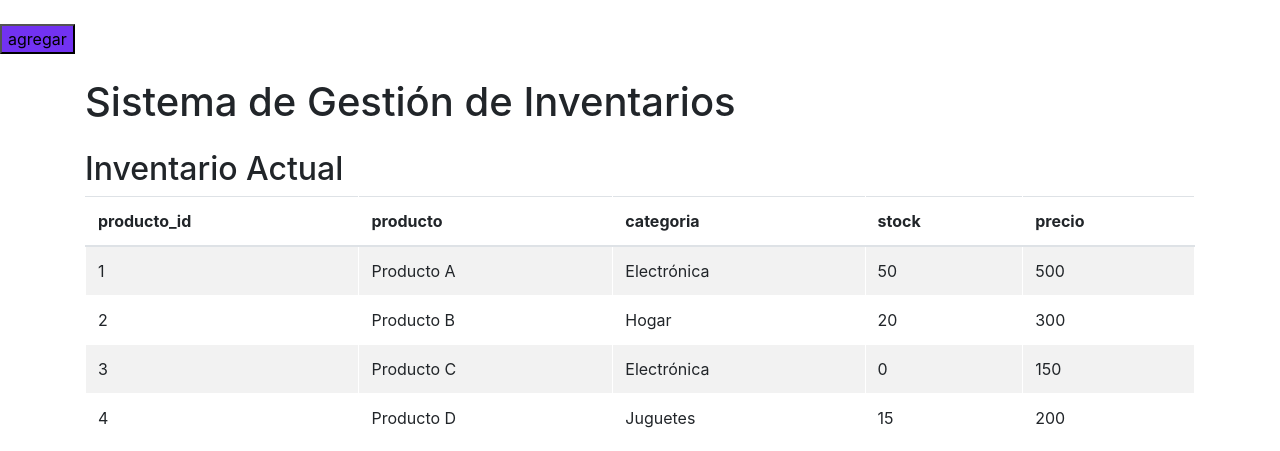
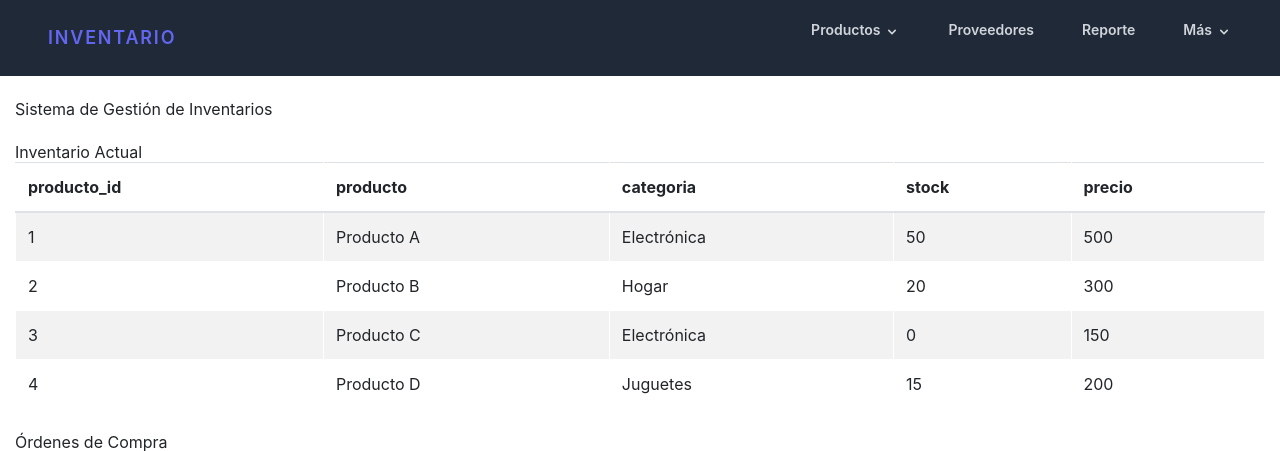
Before and after one commit to SofiaRuiz45/InventarioPro, a Flask app: page / in a window 1280 px wide. Shown: the top 451 px of the page. Run offline with Flask 3, Linux system fonts and the light colour scheme; some libraries are stand-ins or nearby versions.

Commit message:
agrego navbar

```diff
--- a/templates/index.html
+++ b/templates/index.html
@@ -8,10 +8,8 @@
     <link rel="stylesheet" href="{{ url_for('static', filename='styles.css') }}">
 
 </head>
+{% include 'navbar.html' %}
 <body>
-    <div class="mt-4">
-        <button class="maincolor">agregar</button>
-    </div>
     <div class="container">
         <h1 class="my-4">Sistema de Gestión de Inventarios</h1>
 
--- /dev/null
+++ b/templates/navbar.html
@@ -0,0 +1,94 @@
+<script src="https://cdn.jsdelivr.net/gh/alpinejs/alpine@v2.x.x/dist/alpine.min.js" defer></script>
+<script src="https://cdn.tailwindcss.com"></script>
+
+<div class="antialiased bg-gray-900">
+    <div class="w-full text-gray-300 bg-gray-800">
+        <div x-data="{ open: false }"
+            class="flex flex-col max-w-screen-xl px-4 mx-auto md:items-center md:justify-between md:flex-row md:px-6 lg:px-8">
+            <div class="flex flex-row items-center justify-between p-4">
+                <a href="#"
+                    class="text-lg font-semibold tracking-widest text-indigo-500 uppercase rounded-lg focus:outline-none focus:shadow-outline">Inventario</a>
+                <button class="rounded-lg md:hidden focus:outline-none focus:shadow-outline" @click="open = !open">
+                    <svg fill="currentColor" viewBox="0 0 20 20" class="w-6 h-6 text-gray-300">
+                        <path x-show="!open" fill-rule="evenodd"
+                            d="M3 5a1 1 0 011-1h12a1 1 0 110 2H4a1 1 0 01-1-1zM3 10a1 1 0 011-1h12a1 1 0 110 2H4a1 1 0 01-1-1zM9 15a1 1 0 011-1h6a1 1 0 110 2h-6a1 1 0 01-1-1z"
+                            clip-rule="evenodd"></path>
+                        <path x-show="open" fill-rule="evenodd"
+                            d="M4.293 4.293a1 1 0 011.414 0L10 8.586l4.293-4.293a1 1 0 111.414 1.414L11.414 10l4.293 4.293a1 1 0 01-1.414 1.414L10 11.414l-4.293 4.293a1 1 0 01-1.414-1.414L8.586 10 4.293 5.707a1 1 0 010-1.414z"
+                            clip-rule="evenodd"></path>
+                    </svg>
+                </button>
+            </div>
+            <nav :class="{'flex': open, 'hidden': !open}"
+                class="flex-col flex-grow hidden pb-4 md:pb-0 md:flex md:justify-end md:flex-row">
+                <div @click.away="open = false" class="relative" x-data="{ open: false }">
+                    <button @click="open = !open"
+                        class="flex flex-row items-center w-full px-4 py-2 mt-2 text-sm font-semibold text-left bg-transparent rounded-lg hover:bg-gray-700 focus:bg-gray-700 focus:outline-none focus:shadow-outline">
+                        <span>Productos</span>
+                        <svg fill="currentColor" viewBox="0 0 20 20" :class="{'rotate-180': open, 'rotate-0': !open}"
+                            class="inline w-4 h-4 mt-1 ml-1 transition-transform duration-200 transform">
+                            <path fill-rule="evenodd"
+                                d="M5.293 7.293a1 1 0 011.414 0L10 10.586l3.293-3.293a1 1 0 111.414 1.414l-4 4a1 1 0 01-1.414 0l-4-4a1 1 0 010-1.414z"
+                                clip-rule="evenodd"></path>
+                        </svg>
+                    </button>
+                    <div x-show="open"
+                        class="absolute right-0 w-full mt-2 origin-top-right md:max-w-screen-sm md:w-screen">
+                        <div class="px-2 pt-2 pb-4 bg-gray-800 rounded-md shadow-lg">
+                            <div class="grid grid-cols-1 md:grid-cols-2 gap-4">
+                                <a class="flex flex-row items-start p-2 rounded-lg hover:bg-gray-700 focus:bg-gray-700 focus:outline-none focus:shadow-outline"
+                                    href="./productos/registrarProducto.html">
+                                    <div class="ml-3">
+                                        <p class="font-semibold">Ingresar nuevo producto</p>
+                                    </div>
+                                </a>
+                                <a class="flex flex-row items-start p-2 rounded-lg hover:bg-gray-700 focus:bg-gray-700 focus:outline-none focus:shadow-outline"
+                                    href="#">
+                                    <div class="ml-3">
+                                        <p class="font-semibold">Registrar nuevo producto</p>
+                                    </div>
+                                </a>
+                            </div>
+                        </div>
+                    </div>
+                </div>
+                <a class="px-4 py-2 mt-2 text-sm font-semibold bg-transparent rounded-lg hover:bg-gray-700 focus:bg-gray-700 focus:outline-none focus:shadow-outline"
+                    href="#">Proveedores</a>
+                <a class="px-4 py-2 mt-2 text-sm font-semibold bg-transparent rounded-lg hover:bg-gray-700 focus:bg-gray-700 focus:outline-none focus:shadow-outline"
+                    href="#">Reporte</a>
+
+                <div @click.away="open = false" class="relative" x-data="{ open: false }">
+                    <button @click="open = !open"
+                        class="flex flex-row items-center w-full px-4 py-2 mt-2 text-sm font-semibold text-left bg-transparent rounded-lg hover:bg-gray-700 focus:bg-gray-700 focus:outline-none focus:shadow-outline">
+                        <span>Más</span>
+                        <svg fill="currentColor" viewBox="0 0 20 20" :class="{'rotate-180': open, 'rotate-0': !open}"
+                            class="inline w-4 h-4 mt-1 ml-1 transition-transform duration-200 transform">
+                            <path fill-rule="evenodd"
+                                d="M5.293 7.293a1 1 0 011.414 0L10 10.586l3.293-3.293a1 1 0 111.414 1.414l-4 4a1 1 0 01-1.414 0l-4-4a1 1 0 010-1.414z"
+                                clip-rule="evenodd"></path>
+                        </svg>
+                    </button>
+                    <div x-show="open"
+                        class="absolute right-0 w-full mt-2 origin-top-right md:max-w-screen-sm md:w-screen z-10">
+                        <div class="px-2 pt-2 pb-4 bg-gray-800 rounded-md shadow-lg">
+                            <div class="grid grid-cols-1 md:grid-cols-2 gap-4">
+                                <a class="flex flex-row items-start p-2 rounded-lg hover:bg-gray-700 focus:bg-gray-700 focus:outline-none focus:shadow-outline"
+                                    href="#">
+                                    <div class="ml-3">
+                                        <p class="font-semibold">Accion</p>
+                                    </div>
+                                </a>
+                                <a class="flex flex-row items-start p-2 rounded-lg hover:bg-gray-700 focus:bg-gray-700 focus:outline-none focus:shadow-outline"
+                                    href="#">
+                                    <div class="ml-3">
+                                        <p class="font-semibold">Accion 2</p>
+                                    </div>
+                                </a>
+                            </div>
+                        </div>
+                    </div>
+                </div>
+            </nav>
+        </div>
+    </div>
+</div>
```
Also changed, not shown: templates/productos/registrarProducto.html (added, +11 -0 lines), templates/productos/productos.html (renamed from templates/productos.html).
